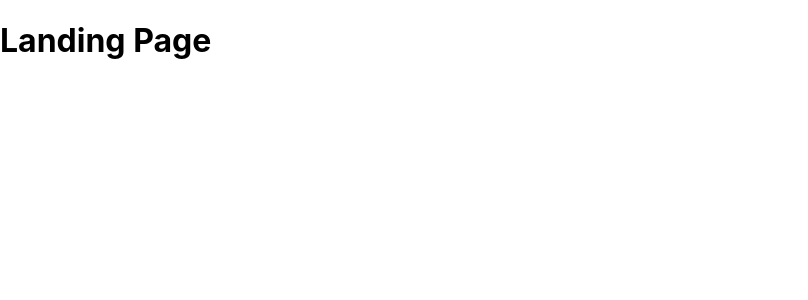
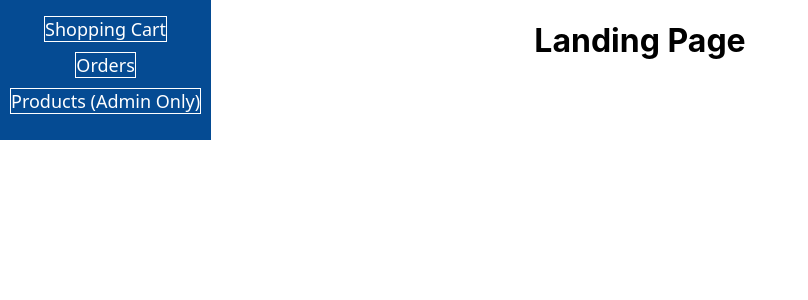
Before and after one commit to xxk3990/personal-trainer-site-test, a React (Create React App) app in the folder client/: page / in a window 1280 px wide. Shown: the top 300 px of the page, without its empty margins (0-808 px from the left). Built offline with nearby package versions, Linux system fonts and the light colour scheme; no server answers.

Commit message:
quick change – added navbar to landing page

```diff
--- a/client/src/App.js
+++ b/client/src/App.js
@@ -10,8 +10,8 @@ import Landing from './components/Landing';
 function App() {
   return (
     <Routes>
-      <Route path="/" element={<Landing/>}/>
       <Route element={<> <Navbar/> <Outlet /></>}>
+        <Route path="/" element={<Landing/>}/>
         <Route path="/shoppingCart" element={<ShoppingCart/>}/>
         <Route path="/userOrders" element={<Orders/>}/>
         <Route path="/adminProducts" element={<Products/>}/>
--- a/client/src/components/Landing.js
+++ b/client/src/components/Landing.js
@@ -1,3 +1,4 @@
+import '../styles/landing.css'
 export default function Landing() {
     return (
         <div className='Landing'>
--- a/client/src/styles/landing.css
+++ b/client/src/styles/landing.css
@@ -0,0 +1,3 @@
+h1 {
+    text-align: center;
+}
```
